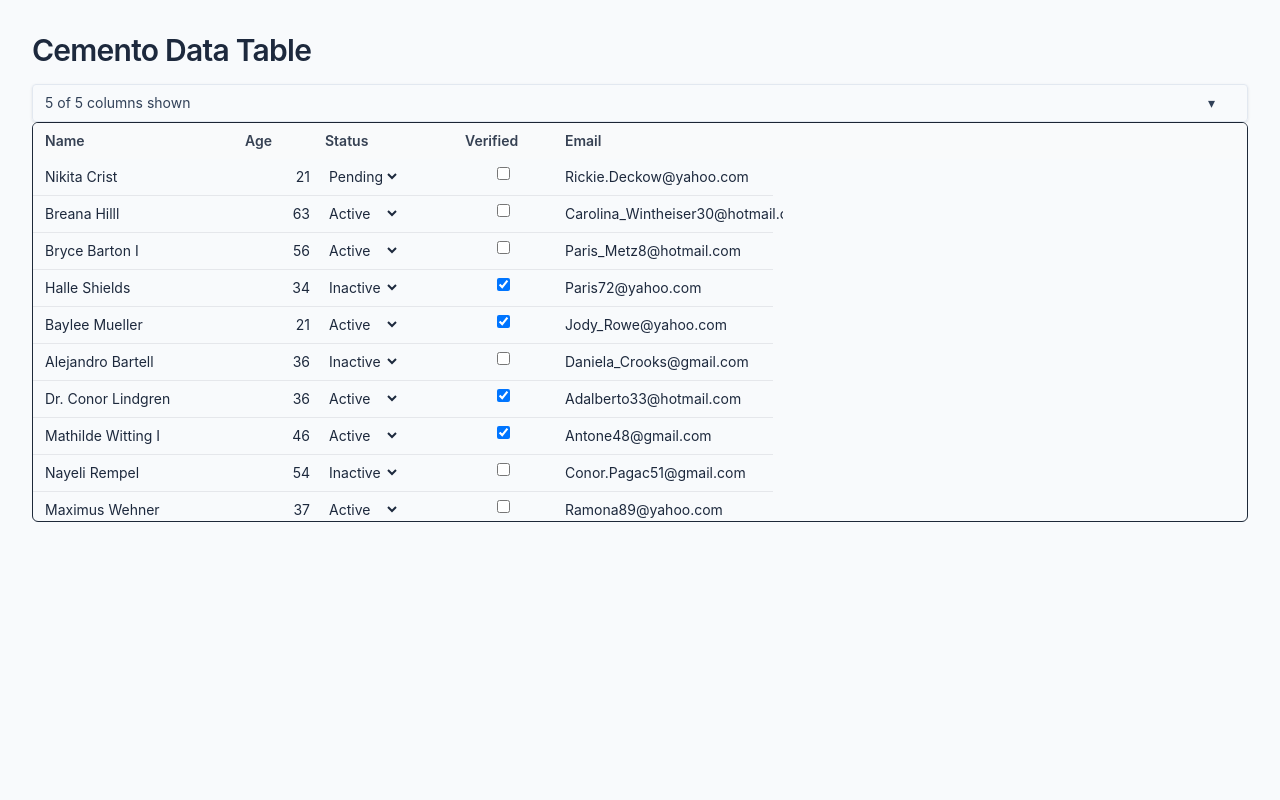
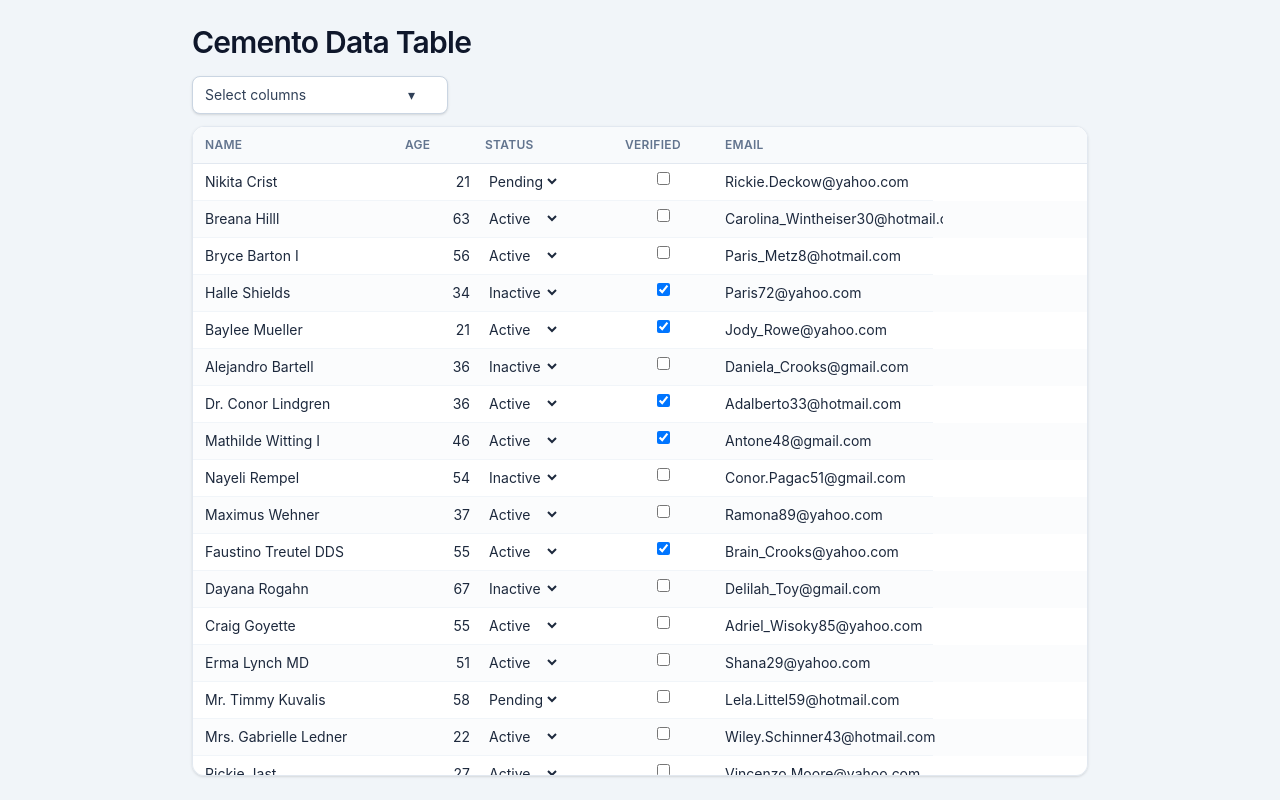
Before and after one commit to RonHachmon/Cemento, a React (Vite) app: page / in a window 1280 px wide. Built offline with nearby package versions, Linux system fonts and the light colour scheme.

Commit message:
visibility improvement.

```diff
--- a/src/App.tsx
+++ b/src/App.tsx
@@ -2,11 +2,13 @@
 
 export default function App() {
   return (
-    <div className="min-h-full bg-slate-50 p-8 text-slate-800">
-      <h1 className="mb-4 text-3xl font-semibold tracking-tight">
-        Cemento Data Table
-      </h1>
-      <Table />
+    <div className="h-screen overflow-hidden bg-slate-100 text-slate-800 flex flex-col items-center px-4 py-6">
+      <div className="w-full max-w-4xl flex flex-col flex-1 min-h-0">
+        <h1 className="mb-4 text-3xl font-semibold tracking-tight text-slate-900">
+          Cemento Data Table
+        </h1>
+        <Table />
+      </div>
     </div>
   )
 }
--- /dev/null
+++ b/src/components/ColumnSelector.tsx
@@ -0,0 +1,60 @@
+import { useEffect, useRef, useState } from 'react';
+import type { ColumnDef } from '../data/database';
+
+interface ColumnSelectorProps {
+  columns: ColumnDef[];
+  visibleColumnIds: Set<string>;
+  onToggle: (id: string) => void;
+}
+
+export default function ColumnSelector({
+  columns,
+  visibleColumnIds,
+  onToggle,
+}: ColumnSelectorProps) {
+  const [isOpen, setIsOpen] = useState(false);
+  const containerRef = useRef<HTMLDivElement>(null);
+
+  useEffect(() => {
+    function onClickOutside(e: MouseEvent) {
+      if (containerRef.current && !containerRef.current.contains(e.target as Node)) {
+        setIsOpen(false);
+      }
+    }
+    document.addEventListener('mousedown', onClickOutside);
+    return () => document.removeEventListener('mousedown', onClickOutside);
+  }, []);
+
+  return (
+    <div className="relative w-64" ref={containerRef}>
+      <button
+        type="button"
+        onClick={() => setIsOpen((o) => !o)}
+        aria-haspopup="listbox"
+        aria-expanded={isOpen}
+        className="w-full bg-white text-slate-700 text-sm border border-slate-300 rounded-lg pl-3 pr-8 py-2 flex items-center justify-between transition duration-200 ease focus:outline-none focus:border-slate-400 hover:border-slate-400 shadow-sm focus:shadow-md cursor-pointer"
+      >
+        <span>Select columns</span>
+        <span aria-hidden="true">▾</span>
+      </button>
+      {isOpen && (
+        <div className="absolute z-50 mt-1 w-full bg-white border border-slate-200 rounded-lg shadow-lg max-h-64 overflow-auto">
+          {columns.map((col) => (
+            <label
+              key={col.id}
+              className="flex items-center gap-2 px-3 py-2 hover:bg-slate-50 cursor-pointer"
+            >
+              <input
+                type="checkbox"
+                className="border-2"
+                checked={visibleColumnIds.has(col.id)}
+                onChange={() => onToggle(col.id)}
+              />
+              {col.title}
+            </label>
+          ))}
+        </div>
+      )}
+    </div>
+  );
+}
--- a/src/components/DataGrid.tsx
+++ b/src/components/DataGrid.tsx
@@ -7,6 +7,7 @@
   columns: ColumnDef[];
   data: RowData[];
   onChange: (rowId: string, columnId: string, value: CellValue) => void;
+  className?: string;
 }
 
 interface GridRowProps {
@@ -35,7 +36,9 @@
 
   return (
     <tr
-      className="flex absolute w-full"
+      className={`flex absolute w-full transition-colors hover:bg-slate-100/70 ${
+        virtualIndex % 2 === 0 ? 'bg-white' : 'bg-slate-50/60'
+      }`}
       style={{ transform: `translateY(${virtualStart}px)` }}
       ref={measureElement}
       data-index={virtualIndex}
@@ -44,7 +47,7 @@
         <td
           key={col.id}
           style={columnStyles.get(col.id)}
-          className="box-border px-3 py-2 border-b border-gray-200"
+          className="box-border px-3 py-2 border-b border-slate-100"
         >
           <CellRenderer
             column={col}
@@ -57,7 +60,7 @@
   );
 });
 
-export default function DataGrid({ columns, data, onChange }: DataGridProps) {
+export default function DataGrid({ columns, data, onChange, className = '' }: DataGridProps) {
   const parentRef = useRef(null);
 
   const rowVirtualizer = useVirtualizer({
@@ -76,17 +79,17 @@
 
     <div
       ref={parentRef}
-      className="h-[400px] overflow-auto rounded-md border border-gray-800"
+      className={`overflow-auto rounded-xl border border-slate-200 bg-white shadow-sm ${className}`}
     >
 
       <table className="w-full border-collapse text-sm">
-        <thead className="sticky top-0 z-10 bg-gray-50">
-          <tr className="flex">
+        <thead className="sticky top-0 z-10 bg-slate-50/95 backdrop-blur">
+          <tr className="flex border-b border-slate-200">
             {columns.map((col) => (
               <th
                 key={col.id}
                 style={columnStyles.get(col.id)}
-                className="box-border px-3 py-2 text-left font-semibold text-gray-700"
+                className="box-border px-3 py-2.5 text-left text-xs font-semibold uppercase tracking-wide text-slate-500"
               >
                 {col.title}
               </th>
--- a/src/components/Table.tsx
+++ b/src/components/Table.tsx
@@ -1,16 +1,15 @@
-import { useCallback, useEffect, useMemo, useRef, useState } from 'react';
+import { useCallback, useMemo, useState } from 'react';
 import type { CellValue } from '../data/database';
 import { mockTableDataFaker } from '../data/mockDataFaker';
+import ColumnSelector from './ColumnSelector';
 import DataGrid from './DataGrid';
 
 export default function Table() {
   const { columns } = mockTableDataFaker;
   const [data, setData] = useState(mockTableDataFaker.data);
-  const [isOpen, setIsOpen] = useState(false);
   const [visibleColumnIds, setVisibleColumnIds] = useState<Set<string>>(
     () => new Set(columns.map((c) => c.id))
   );
-  const containerRef = useRef<HTMLDivElement>(null);
   const sortedColumns = useMemo(
     () => [...columns].sort((a, b) => a.ordinalNo - b.ordinalNo),
     [columns]
@@ -20,60 +19,34 @@
     [sortedColumns, visibleColumnIds]
   );
 
-  useEffect(() => {
-    function onClickOutside(e: MouseEvent) {
-      if (containerRef.current && !containerRef.current.contains(e.target as Node))
-        {
-            setIsOpen(false);
-        }
-    }
-    document.addEventListener('mousedown', onClickOutside);
-    return () => document.removeEventListener('mousedown', onClickOutside);
-  }, []);
-
   const handleChange = useCallback((rowId: string, columnId: string, value: CellValue) => {
     setData((prev) => prev.map((row) => (row.id === rowId ? { ...row, [columnId]: value } : row)));
   }, []);
 
-  function toggleColumn(id: string) {
+  const toggleColumn = useCallback((id: string) => {
     setVisibleColumnIds((prev) => {
       const next = new Set(prev);
       next.has(id) ? next.delete(id) : next.add(id);
       return next;
     });
-  }
+  }, []);
 
   return (
-    <>
-      <div className="relative" ref={containerRef}>
-        <button
-          type="button"
-          onClick={() => setIsOpen((o) => !o)}
-          aria-haspopup="listbox"
-          aria-expanded={isOpen}
-          className="w-full bg-transparent text-slate-700 text-sm border border-slate-200 rounded pl-3 pr-8 py-2 flex items-center justify-between transition duration-300 ease focus:outline-none focus:border-slate-400 hover:border-slate-400 shadow-sm focus:shadow-md cursor-pointer"
-        >
-          <span>{visibleColumnIds.size} of {sortedColumns.length} columns shown</span>
-          <span aria-hidden="true">▾</span>
-        </button>
-        {isOpen && (
-          <div className="absolute z-10 mt-1 w-full bg-white border border-slate-200 rounded shadow-md max-h-64 overflow-auto">
-            {sortedColumns.map((col) => (
-              <label key={col.id} className="flex items-center gap-2 px-3 py-2 hover:bg-slate-50 cursor-pointer">
-                <input
-                  type="checkbox"
-                  className="border-2"
-                  checked={visibleColumnIds.has(col.id)}
-                  onChange={() => toggleColumn(col.id)}
-                />
-                {col.title}
-              </label>
-            ))}
-          </div>
-        )}
+    <div className="flex flex-col flex-1 min-h-0">
+      <div className="mb-3">
+        <ColumnSelector
+          columns={sortedColumns}
+          visibleColumnIds={visibleColumnIds}
+          onToggle={toggleColumn}
+        />
       </div>
 
-      <DataGrid columns={displayedColumns} data={data} onChange={handleChange} />
-    </>
+      <DataGrid
+        columns={displayedColumns}
+        data={data}
+        onChange={handleChange}
+        className="flex-1 min-h-0"
+      />
+    </div>
   );
 }
```
